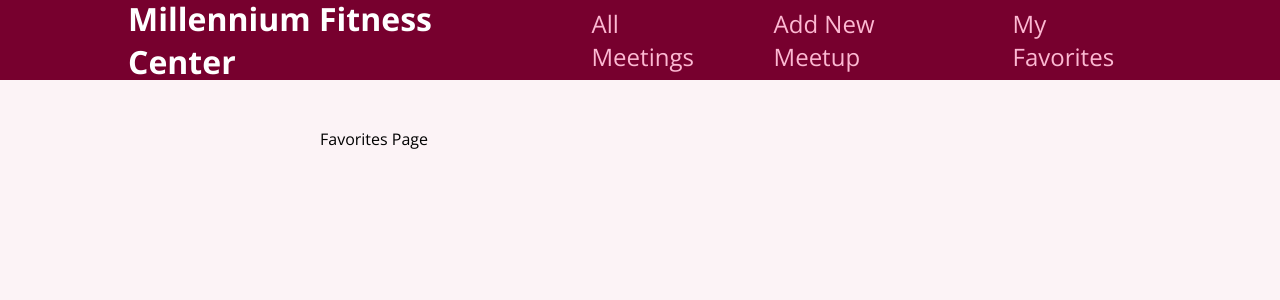
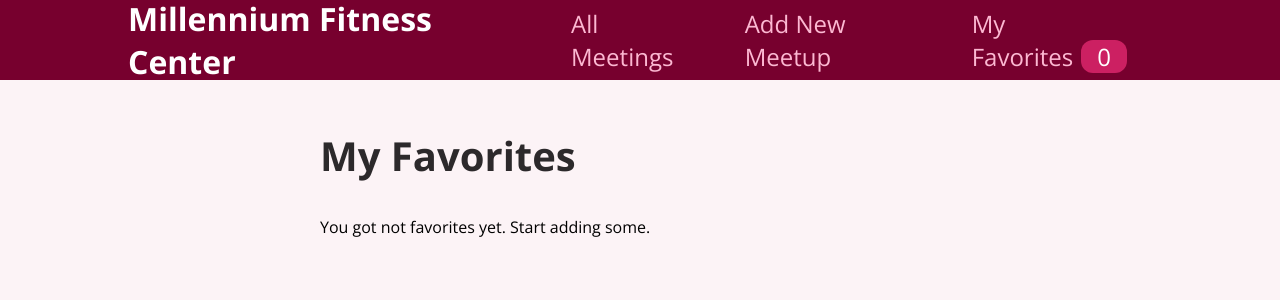
Before and after one commit to dhanushkasampath/react-summary, a React (Create React App) app: page /favorites in a window 1280 px wide. Shown: the top 300 px of the page. Built offline with nearby package versions, Linux system fonts and the light colour scheme.

Commit message:
used the created context in different components.

```diff
--- a/src/components/layout/MainNavigation.js
+++ b/src/components/layout/MainNavigation.js
@@ -1,7 +1,10 @@
 import {Link} from "react-router-dom";
 import classes from './MainNavigation.module.css';
+import {useContext} from "react";
+import FavoritesContext from "../../store/favorite-context";
 
 function MainNavigation(){
+    const favoriteCtx = useContext(FavoritesContext);
     return (
         <header className={classes.header}>
             <div className={classes.logo}>Millennium Fitness Center</div>
@@ -14,12 +17,17 @@
                         <Link to='/new-meetup'>Add New Meetup</Link>
                     </li>
                     <li>
-                        <Link to='/favorites'>My Favorites</Link>
+                        <Link to='/favorites'>
+                            My Favorites
+                            <span className={classes.badge}>{favoriteCtx.totalFavorites}</span>
+                        </Link>
                     </li>
                 </ul>
             </nav>
         </header>
     );
 }
+//Link component is similart to anchor tag. but anchor tag makes api call to back end once clicked. but Link does
+// not. as all pages loaded at the initial loading time.
 
 export default MainNavigation;
--- a/src/components/meetups/MeetupItem.js
+++ b/src/components/meetups/MeetupItem.js
@@ -1,7 +1,27 @@
 import classes from "./MeetupItem.module.css";
 import Card from "../ui/Card";
+import {useContext} from "react";
+import FavoritesContext from "../../store/favorite-context";
 
 function MeetupItem(props) {
+    const favoritesCtx = useContext(FavoritesContext)//this need the created Context using createContext() as argument
+
+    const itemIsFavorite = favoritesCtx.itemIsFavorite(props.id);
+    function toggleFavoriteStatusHandler(){
+        if(itemIsFavorite){
+            //then remove from favorite context
+            favoritesCtx.removeFavorite(props.id);
+        }else{
+            favoritesCtx.addFavorite({
+                id: props.id,
+                title: props.title,
+                description: props.description,
+                image: props.image,
+                address: props.address
+            })
+        }
+    }
+
     return (
         <li className={classes.item}>
             <Card>
@@ -14,7 +34,9 @@
                     <p>{props.description}</p>
                 </div>
                 <div className={classes.actions}>
-                    <button>To Favorites</button>
+                    <button onClick={toggleFavoriteStatusHandler}>
+                        {itemIsFavorite ? 'Remove from favorites' : 'To Favorites'}
+                    </button>
                 </div>
             </Card>
         </li>
--- a/src/pages/FavoritesPage.js
+++ b/src/pages/FavoritesPage.js
@@ -1,5 +1,22 @@
+import {useContext} from "react";
+import FavoritesContext from "../store/favorite-context";
+import MeetupList from "../components/meetups/MeetupList";
+
 function FavoritesPage(){
-    return <div>Favorites Page</div>
+    const favoritesCtx = useContext(FavoritesContext);
+
+    let content;
+
+    if(favoritesCtx.totalFavorites === 0){
+        content = <p>You got not favorites yet. Start adding some.</p>
+    }else{
+        content = <MeetupList meetups={favoritesCtx.favorites}/>
+    }
+
+    return <section>
+        <h1>My Favorites</h1>
+        {content}
+    </section>
 }
 
 export default FavoritesPage;
```
